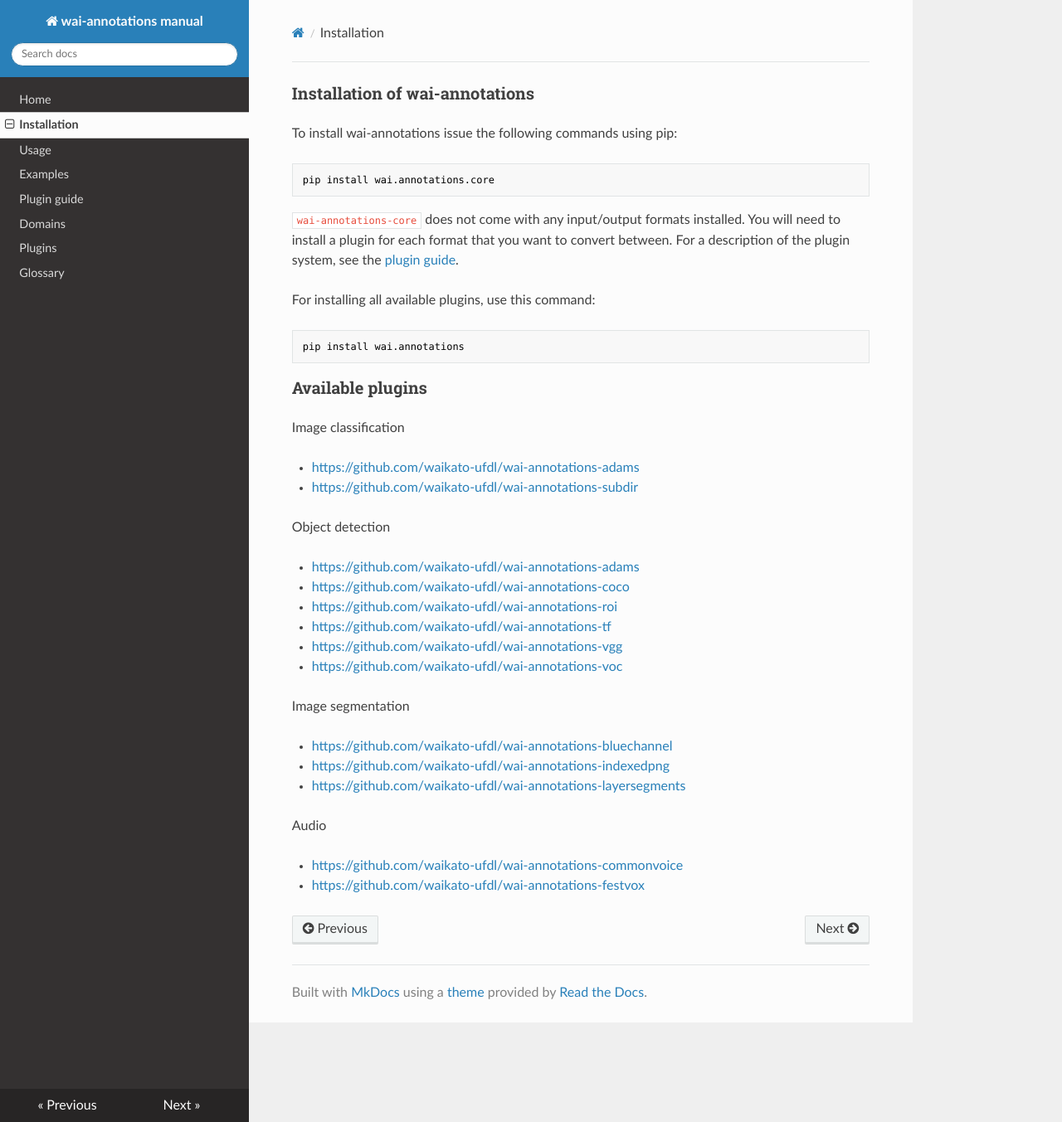
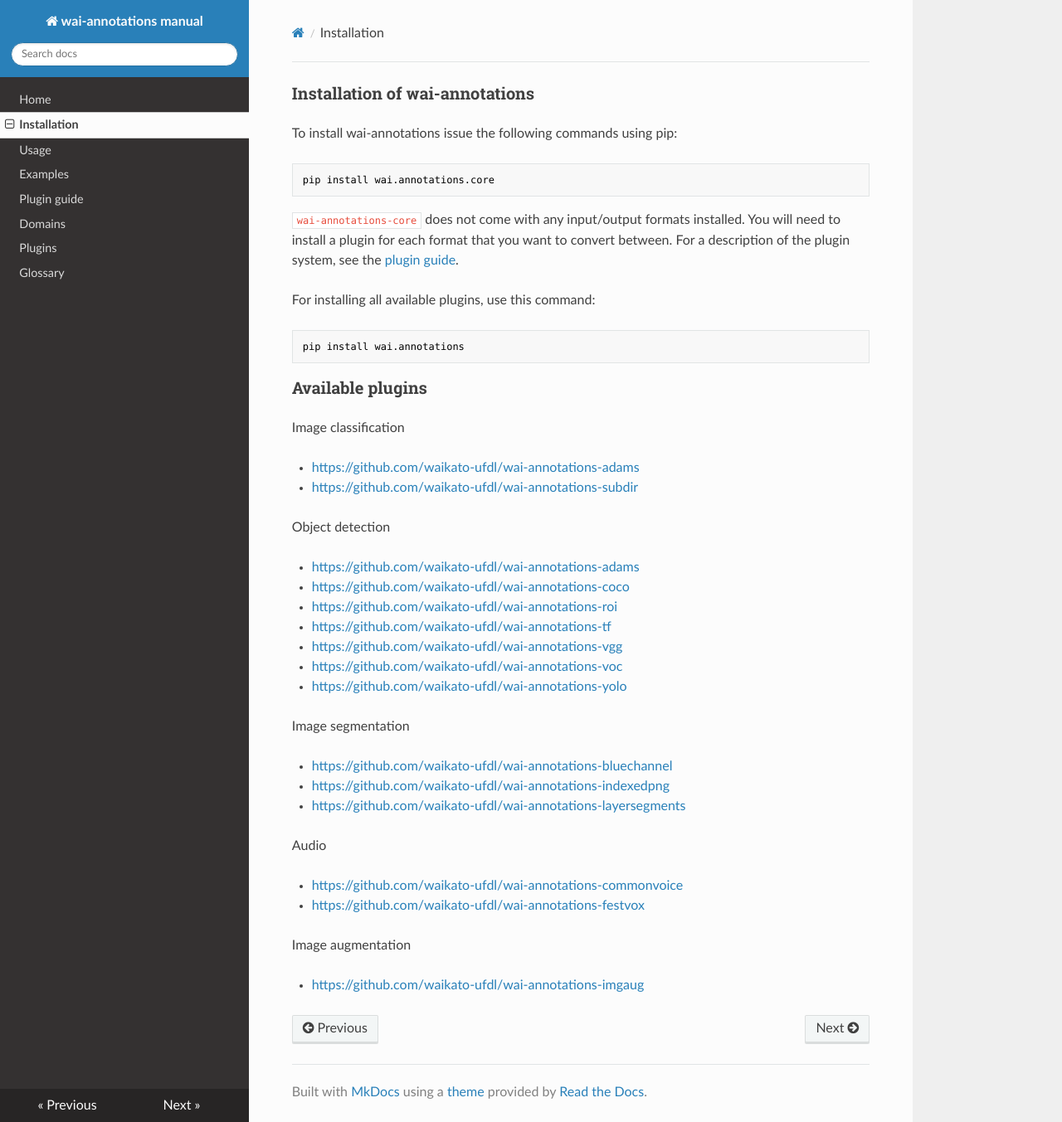
Before and after one commit to waikato-ufdl/wai-annotations-manual, an MkDocs documentation site: the page built from docs/install.md, in a window 1280 px wide and 1353 px high. Shown: the whole window at 83% size. Built offline with MkDocs 1.6.1, drawn with Linux system fonts in a browser that asks for light colours; nearby versions of some CDN libraries.

Commit message:
added additional plugins

```diff
--- a/docs/install.md
+++ b/docs/install.md
@@ -30,6 +30,7 @@
   * [https://github.com/waikato-ufdl/wai-annotations-tf](https://github.com/waikato-ufdl/wai-annotations-tf)
   * [https://github.com/waikato-ufdl/wai-annotations-vgg](https://github.com/waikato-ufdl/wai-annotations-vgg)
   * [https://github.com/waikato-ufdl/wai-annotations-voc](https://github.com/waikato-ufdl/wai-annotations-voc)
+  * [https://github.com/waikato-ufdl/wai-annotations-yolo](https://github.com/waikato-ufdl/wai-annotations-yolo)
 
 Image segmentation
 
@@ -41,3 +42,7 @@
 
   * [https://github.com/waikato-ufdl/wai-annotations-commonvoice](https://github.com/waikato-ufdl/wai-annotations-commonvoice)
   * [https://github.com/waikato-ufdl/wai-annotations-festvox](https://github.com/waikato-ufdl/wai-annotations-festvox)
+
+Image augmentation
+
+  * [https://github.com/waikato-ufdl/wai-annotations-imgaug](https://github.com/waikato-ufdl/wai-annotations-imgaug)
```
